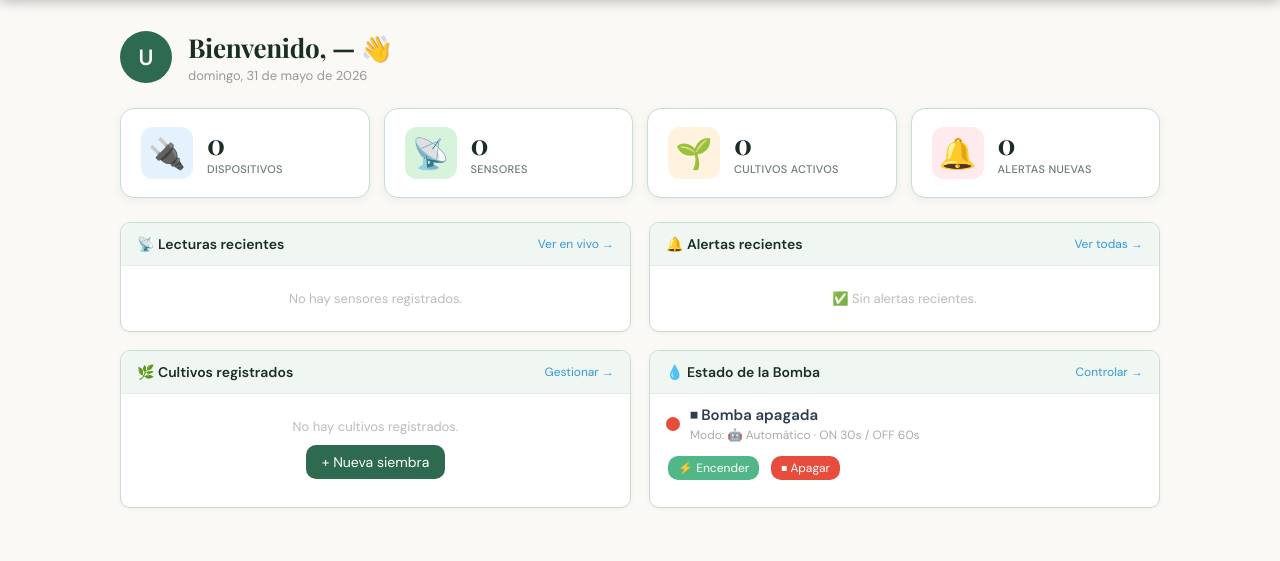
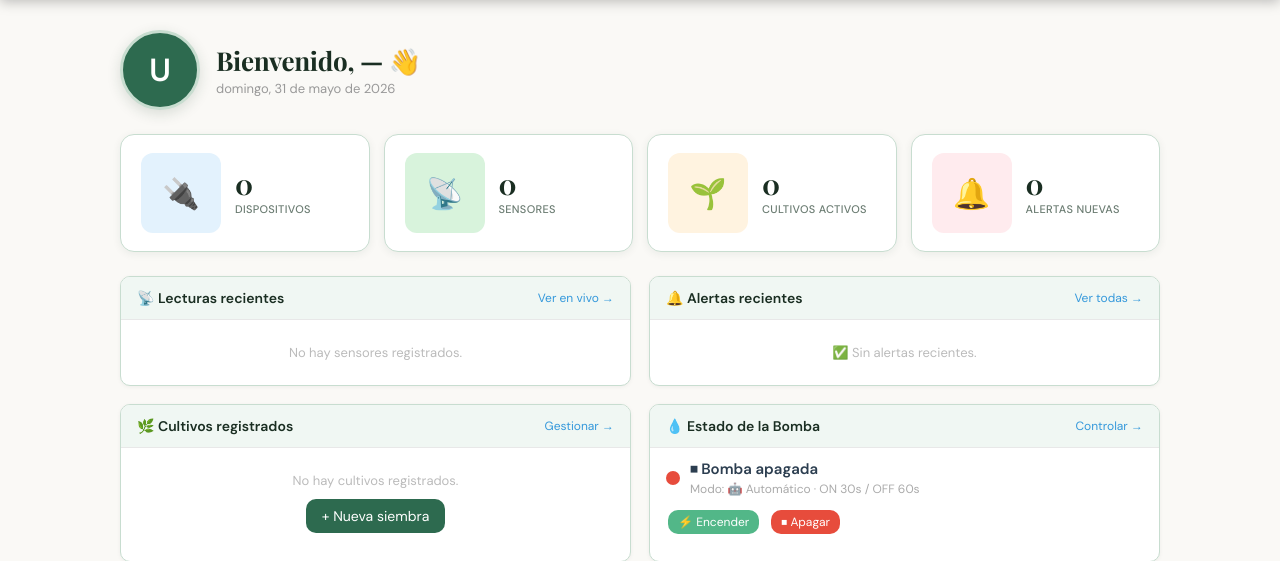
Before and after one commit to Dayz0n/aerogarden, a Flask app: page /dashboard in a window 1280 px wide. Shown: the part 141-702 px from the top of the page. Run offline with Flask 3, Linux system fonts and the light colour scheme; the visitor is signed in with stand-in values (Sample User, id 1); data that the repository does not hold is empty.

Commit message:
fix: foto de perfil más grande en inicio

```diff
--- a/templates/dashboard.html
+++ b/templates/dashboard.html
@@ -411,12 +411,14 @@
         }
 
         .inicio-avatar {
-            width: 52px; height: 52px;
+            width: 80px; height: 80px;
             border-radius: 50%;
             background: #2d6a4f;
             color: white;
             display: flex; align-items: center; justify-content: center;
-            font-size: 22px; font-weight: 700;
+            font-size: 32px; font-weight: 700;
+            border: 3px solid #c8ddd0;
+            box-shadow: 0 4px 14px rgba(26,61,43,0.15);
             flex-shrink: 0;
         }
 
@@ -455,7 +457,7 @@
 
         .kpi-icono {
             font-size: 30px;
-            width: 52px; height: 52px;
+            width: 80px; height: 80px;
             border-radius: 12px;
             display: flex; align-items: center; justify-content: center;
             flex-shrink: 0;
```
